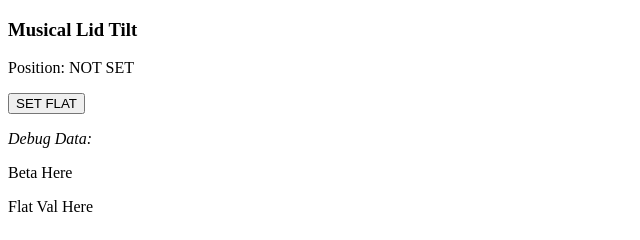
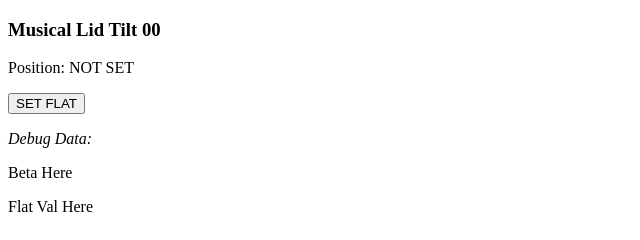
Before and after one commit to arwhitus/MusicalLidTilt, a plain HTML site: page index.html in a window 1280 px wide. Shown: the full height of the page, 0-640 px from the left. Drawn offline with Linux system fonts and the light colour scheme.

Commit message:
sensor read test

```diff
--- a/index.html
+++ b/index.html
@@ -8,7 +8,7 @@
 </head>
 <body>
 
-<h3>Musical Lid Tilt</h3>
+<h3>Musical Lid Tilt 00</h3>
 
 <p>Position: NOT SET</p>
 
```
